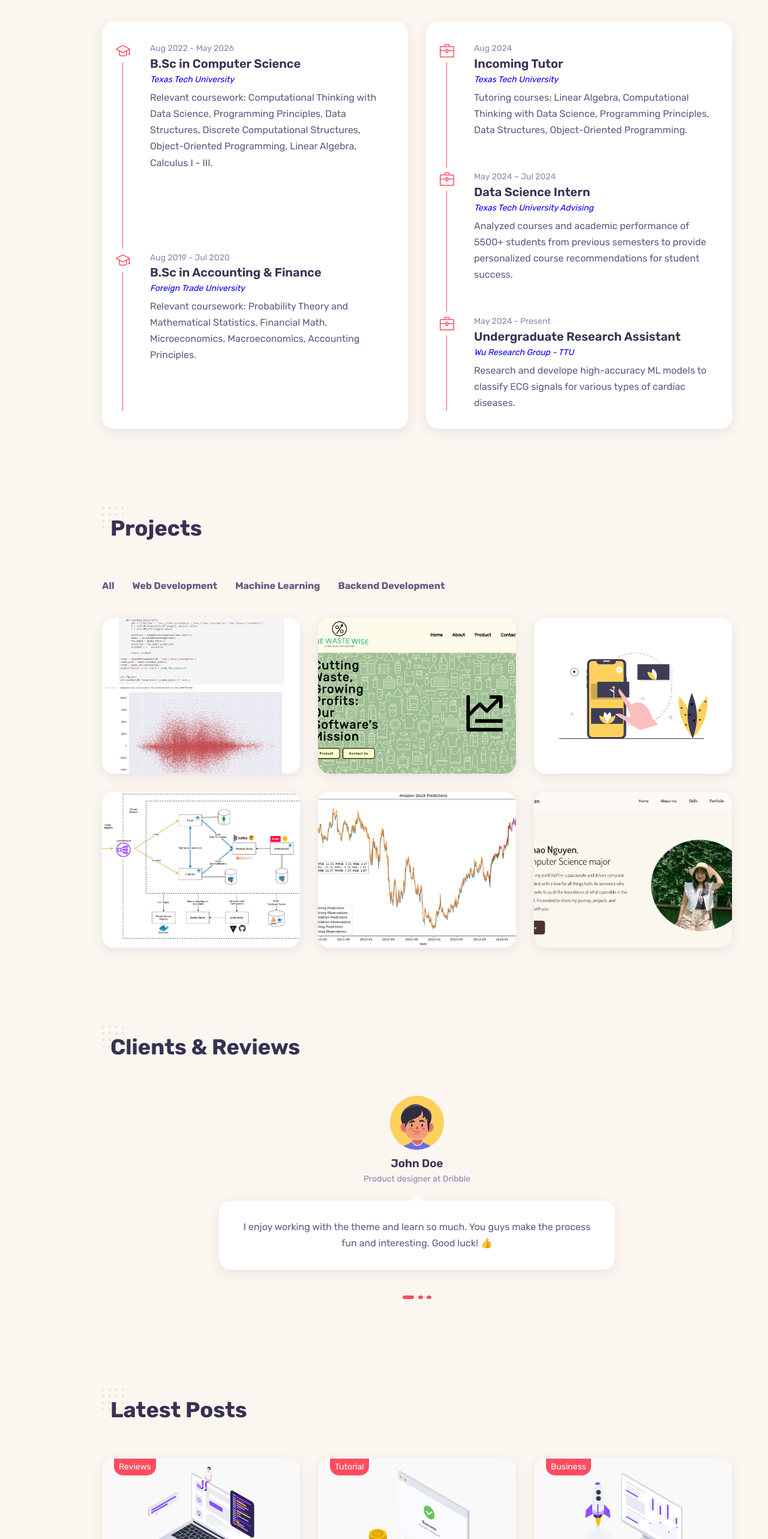
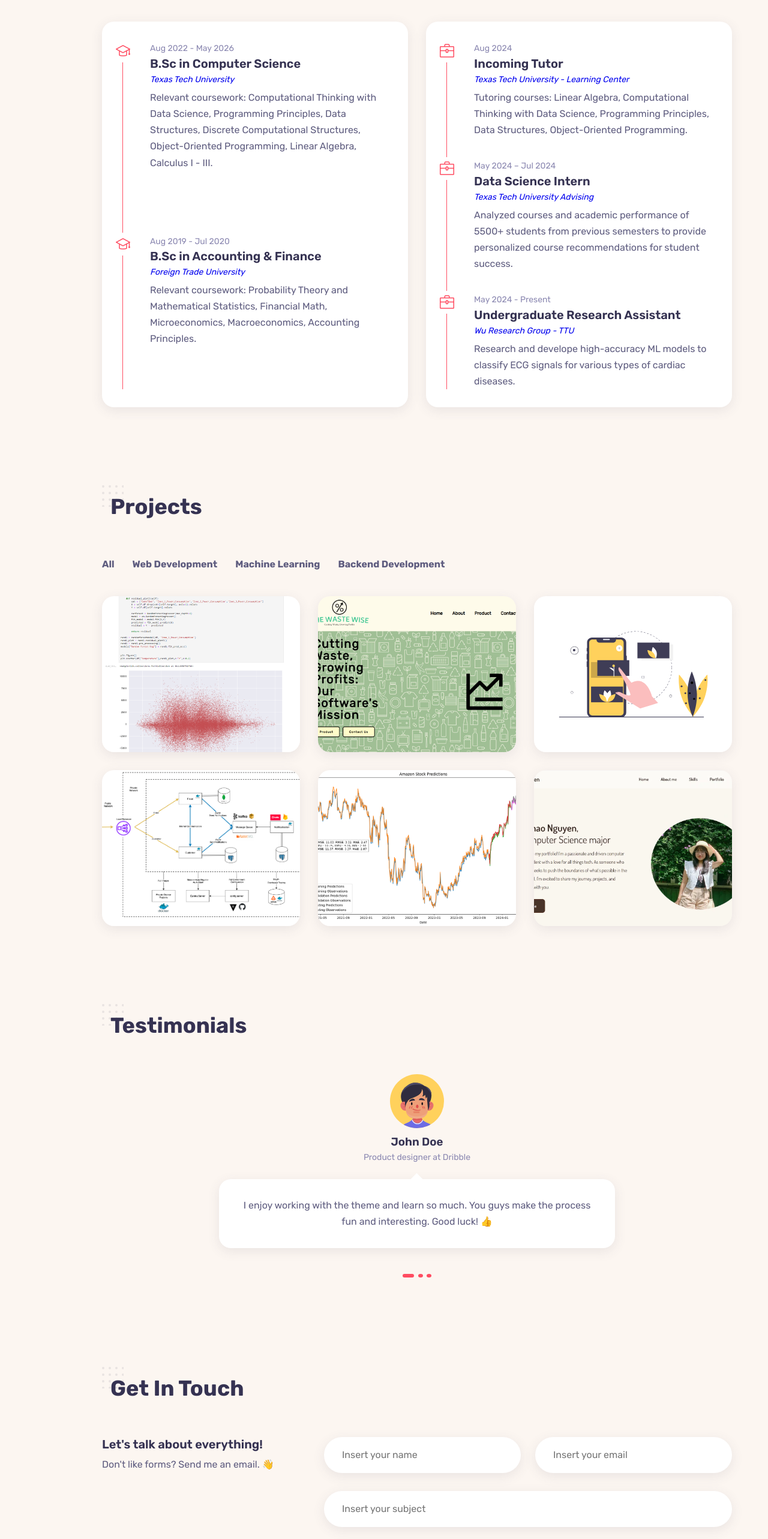
Before and after one commit to npthao110/Personal-website, a React (Create React App) app: page / in a window 1280 px wide. Shown: the part 2128-4694 px from the top of the page at 60% size. Built offline with nearby package versions, Linux system fonts and the light colour scheme; some icons are missing.

Commit message:
Deleted blog file and modified some files

```diff
--- a/src/App.js
+++ b/src/App.js
@@ -7,7 +7,6 @@ import Services from "./components/services/Services";
 import Resume from "./components/resume/Resume";
 import Portfolio from "./components/portfolio/Portfolio";
 import Testimonials from "./components/testimonials/Testimonials";
-import Blog from "./components/blog/Blog";
 import Contact from "./components/contact/Contact";
 
 const App = () => {
@@ -21,7 +20,6 @@ const App = () => {
         <Resume />
         <Portfolio />
         <Testimonials />
-        <Blog />
         <Contact />
       </main>
     </>
--- a/src/components/blog/Blog.jsx
+++ /dev/null
@@ -1,78 +0,0 @@
-import React from "react";
-import "./blog.css";
-import Image1 from "../../assets/blog-1.svg";
-import Image2 from "../../assets/blog-2.svg";
-import Image3 from "../../assets/blog-3.svg";
-
-const Blog = () => {
-  return (
-    <section className="blog container section" id="blog">
-      <h2 className="section__title">Latest Posts</h2>
-
-      <div className="blog__container grid">
-        <div className="blog__card">
-          <div className="blog__thumb">
-            <a href="#">
-              <span className="blog__category">Reviews</span>
-            </a>
-            <a href="#">
-              <img src={Image1} alt="" className="blog__img" />
-            </a>
-          </div>
-          <div className="blog__details">
-            <h3 className="blog__title">
-              5 Best App Development Tool for Your Projects
-            </h3>
-            <div className="blog__meta">
-              <span>09 February, 2022</span>
-              <span className="blog__dot">.</span>
-              <span>Bolby</span>
-            </div>
-          </div>
-        </div>
-
-        <div className="blog__card">
-          <div className="blog__thumb">
-            <a href="#">
-              <span className="blog__category">Tutorial</span>
-            </a>
-            <a href="#">
-              <img src={Image2} alt="" className="blog__img" />
-            </a>
-          </div>
-          <div className="blog__details">
-            <h3 className="blog__title">Common Misconceptions About Payment</h3>
-            <div className="blog__meta">
-              <span>07 February, 2022</span>
-              <span className="blog__dot">.</span>
-              <span>Bolby</span>
-            </div>
-          </div>
-        </div>
-
-        <div className="blog__card">
-          <div className="blog__thumb">
-            <a href="#">
-              <span className="blog__category">Business</span>
-            </a>
-            <a href="#">
-              <img src={Image3} alt="" className="blog__img" />
-            </a>
-          </div>
-          <div className="blog__details">
-            <h3 className="blog__title">
-              3 Things to know about startup business
-            </h3>
-            <div className="blog__meta">
-              <span>05 February, 2022</span>
-              <span className="blog__dot">.</span>
-              <span>Bolby</span>
-            </div>
-          </div>
-        </div>
-      </div>
-    </section>
-  );
-};
-
-export default Blog;
--- a/src/components/blog/blog.css
+++ /dev/null
@@ -1,80 +0,0 @@
-.blog__container {
-    grid-template-columns: repeat(3, 1fr);
-    column-gap: 1.875rem;
-}
-
-.blog__card {
-    box-shadow: var(--shadow);
-    border-radius: var(--border-radius);
-    overflow: hidden;
-}
-
-.blog__thumb {
-    position: relative;
-    overflow: hidden;
-}
-
-.blog__img {
-    transform: scale(1);
-    transition: .3s;
-}
-
-.blog__thumb:hover .blog__img {
-    transform: scale(1.1);
-}
-
-.blog__category {
-    color: #fff;
-  background-color: var(--first-color);
-  border-bottom-left-radius: 0.9375rem;
-  border-bottom-right-radius: 0.9375rem;
-  position: absolute;
-  top: 0;
-  left: 1.25rem;
-  font-size: var(--small-font-size);
-  display: inline-block;
-  padding: 0.125rem 0.5rem;
-  transition: 0.3s;
-  z-index: 1;
-}
-
-.blog__details {
-    background-color: var(--container-color);
-    padding: 1.25rem;
-}
-
-.blog__title {
-    font-size: var(--h3-font-size);
-    margin-bottom: 0.5rem;
-}
-
-.blog__meta {
-    display: flex;
-    column-gap: 0.6rem;
-    font-size: var(--small-font-size);
-    color: #8b88b1;
-}
-
-.blog__dot {
-    font-weight: var(--font-bold);
-}
-
-@media screen and (max-width: 1024px) {
-    .blog__container {
-        grid-template-columns: repeat(2, 330px);
-        justify-content: center;
-        row-gap: 1.875rem;
-    }
-  }
-
-  @media screen and (max-width: 768px) {
-    .blog__container {
-        grid-template-columns: 310px;
-    }
-  }
-
-  @media screen and (max-width: 350px) {
-    .blog__container {
-        grid-template-columns: 1fr;
-    }
-  }
--- a/src/components/portfolio/Portfolio.jsx
+++ b/src/components/portfolio/Portfolio.jsx
@@ -13,8 +13,8 @@ const Portfolio = () => {
   };
 
   return (
-    <section className="work container section" id="work">
-      <h2 className="section__title">Projects</h2>
+    <section className="work container section" >
+      <h2 className="section__title" id="projects">Projects</h2>
 
       <div className="work__filters">
         <span className="work__item" onClick={() => setItems(Menu)}>
--- a/src/components/resume/Data.jsx
+++ b/src/components/resume/Data.jsx
@@ -25,8 +25,8 @@ const Data = [
     icon: "icon-briefcase",
     year: "Aug 2024",
     title: "Incoming Tutor",
-    institution: "Texas Tech University",
-    institutionUrl: "https://www.ttu.edu/",
+    institution: "Texas Tech University - Learning Center",
+    institutionUrl: "https://www.depts.ttu.edu/soar/LC/",
     desc: "Tutoring courses: Linear Algebra, Computational Thinking with Data Science, Programming Principles, Data Structures, Object-Oriented Programming.",
   },
   {
--- a/src/components/resume/Resume.jsx
+++ b/src/components/resume/Resume.jsx
@@ -5,8 +5,8 @@ import Card from "./Card";
 
 const Resume = () => {
   return (
-    <section className="resume container section" id="resume">
-      <h2 className="section__title">Education & Experience</h2>
+    <section className="resume container section">
+      <h2 className="section__title" id="resume">Education & Experience</h2>
 
       <div className="resume__container grid">
         <div className="timeline grid">
--- a/src/components/resume/resume.css
+++ b/src/components/resume/resume.css
@@ -14,7 +14,7 @@
 .timeline__item {
     position: relative;
     padding-left: 3.125rem;
-    padding-bottom: 3.125rem;
+    padding-bottom: 2rem;
 }
 
 .timeline__item:last-child {
--- a/src/components/sidebar/Sidebar.jsx
+++ b/src/components/sidebar/Sidebar.jsx
@@ -38,13 +38,13 @@ const Sidebar = () => {
             </li>
 
             <li className="nav__item">
-              <a href="#work" className="nav__link">
+              <a href="#projects" className="nav__link">
                 <i className="icon-layers"></i>
               </a>
             </li>
 
             <li className="nav__item">
-              <a href="#blog" className="nav__link">
+              <a href="#testimonials" className="nav__link">
                 <i className="icon-note"></i>
               </a>
             </li>
--- a/src/components/testimonials/Testimonials.jsx
+++ b/src/components/testimonials/Testimonials.jsx
@@ -40,8 +40,8 @@ const data = [
 
 const Testimonials = () => {
   return (
-    <section className="testimonials container section">
-      <h2 className="section__title">Clients & Reviews</h2>
+    <section className="testimonials container section" id="testimonials">
+      <h2 className="section__title">Testimonials</h2>
 
       <Swiper
         className="testimonials__container grid"
```
